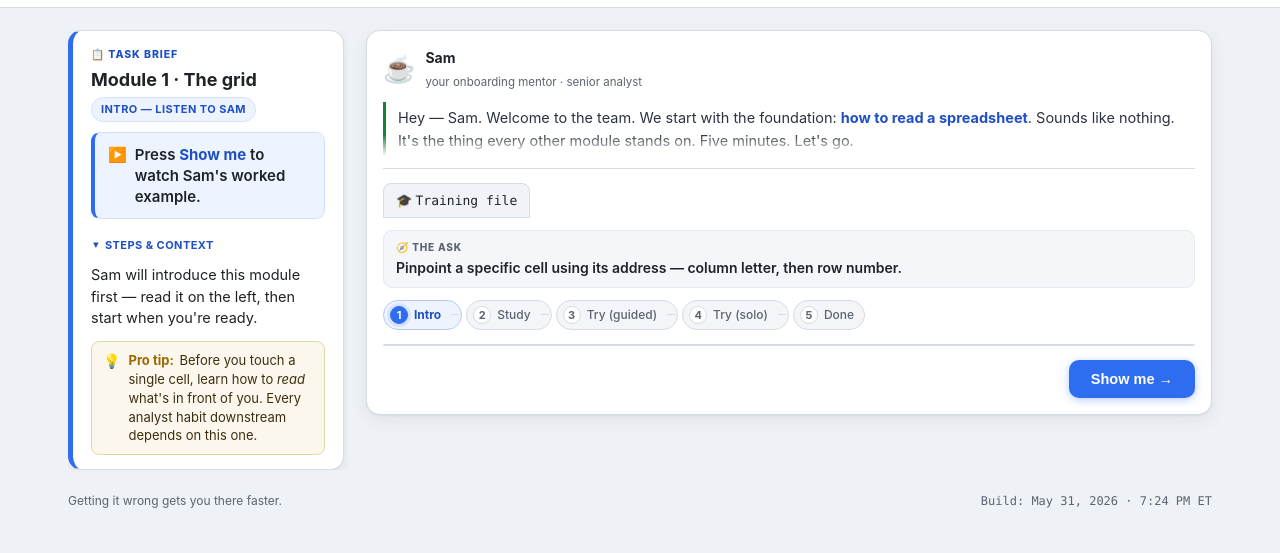
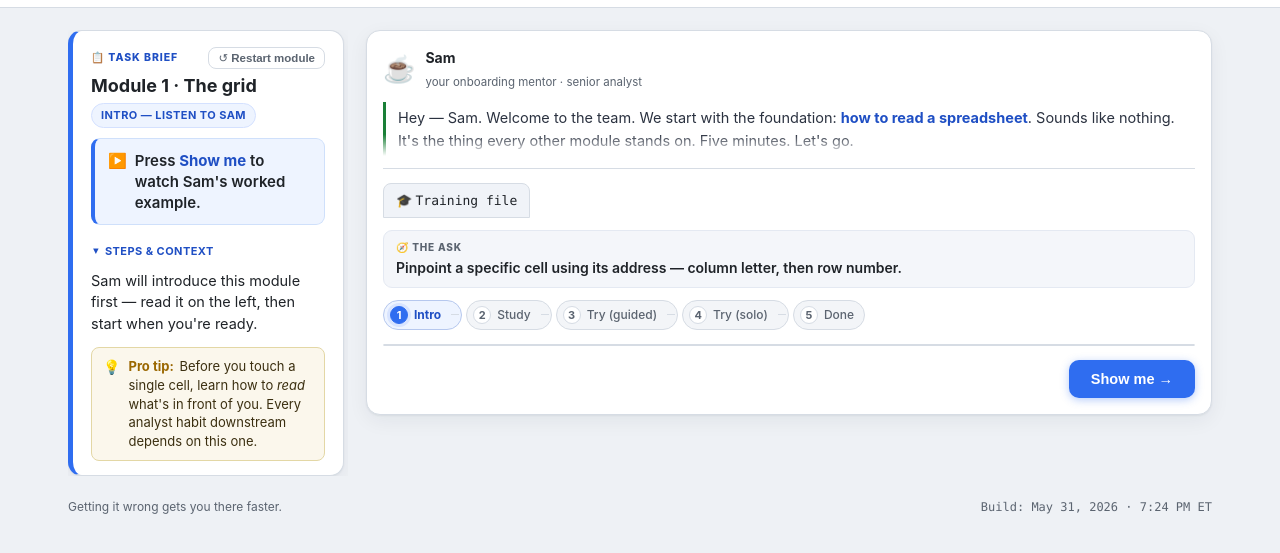
Before and after one commit to michaelnocito/spreadsheet-archaeology, a website: page index.html in a window 1280 px wide. Both pictures are taken after a click on the button "Start Module 1 →". Shown: the part 51-604 px from the top of the page. Drawn offline with Linux system fonts and the light colour scheme.

Commit message:
Add discoverable ↺ Restart to every module (Academy) and file (Job)
Mirror of the tableau-archaeology change: visible "↺ Restart module" in the
Academy brief eyebrow (replays current module from intro) and "↺ Restart
file" in the Job brief eyebrow (replays current wave). In the shared shell,
so it's on every module/file.

Co-Authored-By: Claude Opus 4.8 <noreply@anthropic.com>

```diff
--- a/academy.js
+++ b/academy.js
@@ -49,7 +49,10 @@
           <!-- BRIEF first. Orientation backbone (the ask + the directive) stays
                always visible; everything else collapses behind a disclosure. -->
           <section class="brief-card">
-            <div class="brief-eyebrow">📋 Task brief</div>
+            <div class="brief-eyebrow-row">
+              <span class="brief-eyebrow">📋 Task brief</span>
+              <button id="a-restart" class="brief-restart" type="button" title="Start this module over from the beginning">↺ Restart module</button>
+            </div>
             <h2 id="a-brief-title" class="brief-title">Module</h2>
             <div id="a-brief-stage" class="brief-stage"></div>
             <!-- ALWAYS VISIBLE: the directive (what now). The ask now leads the
@@ -102,6 +105,8 @@
       </main>`;
 
     $("#a-primary").addEventListener("click", onPrimary);
+    // ↺ Restart module — replay the current module from its intro.
+    $("#a-restart").addEventListener("click", () => jumpToLesson(lessonIdx));
     $("#a-help-btn").addEventListener("click", () => {
       const list = $("#a-help-list");
       list.innerHTML = `<li><span class="tier-tag">Hint</span> ${currentRep().hint || lesson.teach.callout}</li>`;
--- a/engine.js
+++ b/engine.js
@@ -299,6 +299,9 @@
   window.addEventListener("DOMContentLoaded", () => {
     $("#help-btn").addEventListener("click", askForHelp);
     $("#primary").addEventListener("click", submit);
+    // ↺ Restart file — replay the current job file from the top.
+    const jr = $("#job-restart");
+    if (jr) jr.addEventListener("click", () => boot());
     const toggle = $("#predecessor-toggle");
     if (toggle) toggle.addEventListener("click", () => {
       const box = $("#predecessor-body");
--- a/index.html
+++ b/index.html
@@ -40,7 +40,10 @@
       <aside class="rail">
         <!-- BRIEF first: stakeholder-style task brief, reads as the directive. -->
         <section class="brief-card brief-job">
-          <div class="brief-eyebrow">📋 Task brief</div>
+          <div class="brief-eyebrow-row">
+            <span class="brief-eyebrow">📋 Task brief</span>
+            <button id="job-restart" class="brief-restart" type="button" title="Start this file over from the beginning">↺ Restart file</button>
+          </div>
           <h2 id="job-brief-title" class="brief-title">Cursed file</h2>
           <div id="job-brief-stage" class="brief-stage">On the job</div>
           <!-- ALWAYS VISIBLE: the ask (stakeholder request) → the directive -->
--- a/styles.css
+++ b/styles.css
@@ -687,3 +687,13 @@ body {
 
 /* The ask relocated to lead the work area, directly under the training-file tab. */
 .brief-ask-lead { margin: 2px 0 12px; }
+
+/* ↺ Restart control in the brief eyebrow — start the current module/file over. */
+.brief-eyebrow-row { display: flex; align-items: center; justify-content: space-between; gap: 8px; margin-bottom: 6px; }
+.brief-eyebrow-row .brief-eyebrow { margin-bottom: 0; }
+.brief-restart {
+  background: none; border: 1px solid var(--line); color: var(--dim);
+  border-radius: 8px; padding: 3px 9px; font-size: 11.5px; font-weight: 700;
+  cursor: pointer; white-space: nowrap; transition: background .12s, color .12s, border-color .12s;
+}
+.brief-restart:hover { color: var(--accent-d); border-color: #b6c8ee; background: #eef4ff; }
```
